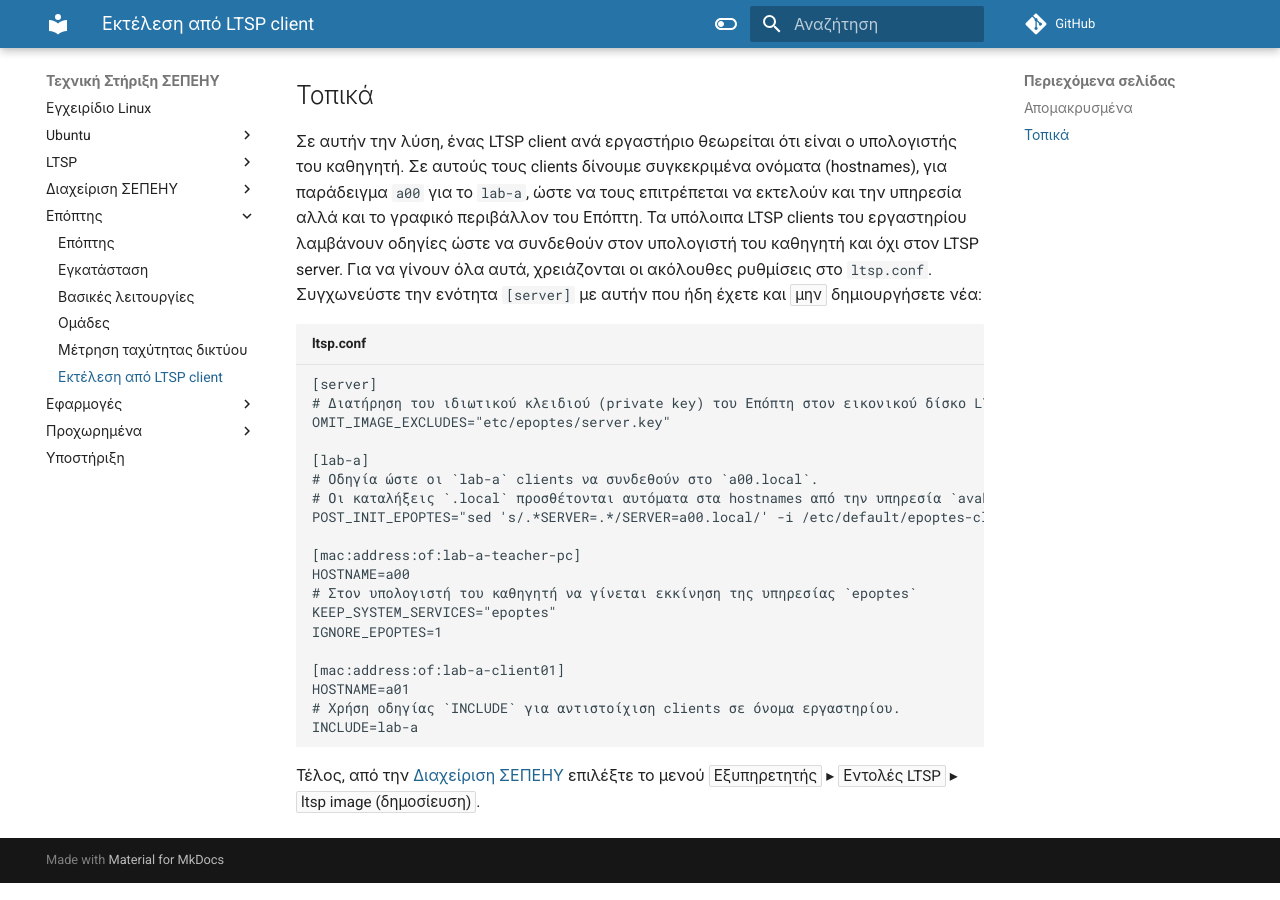
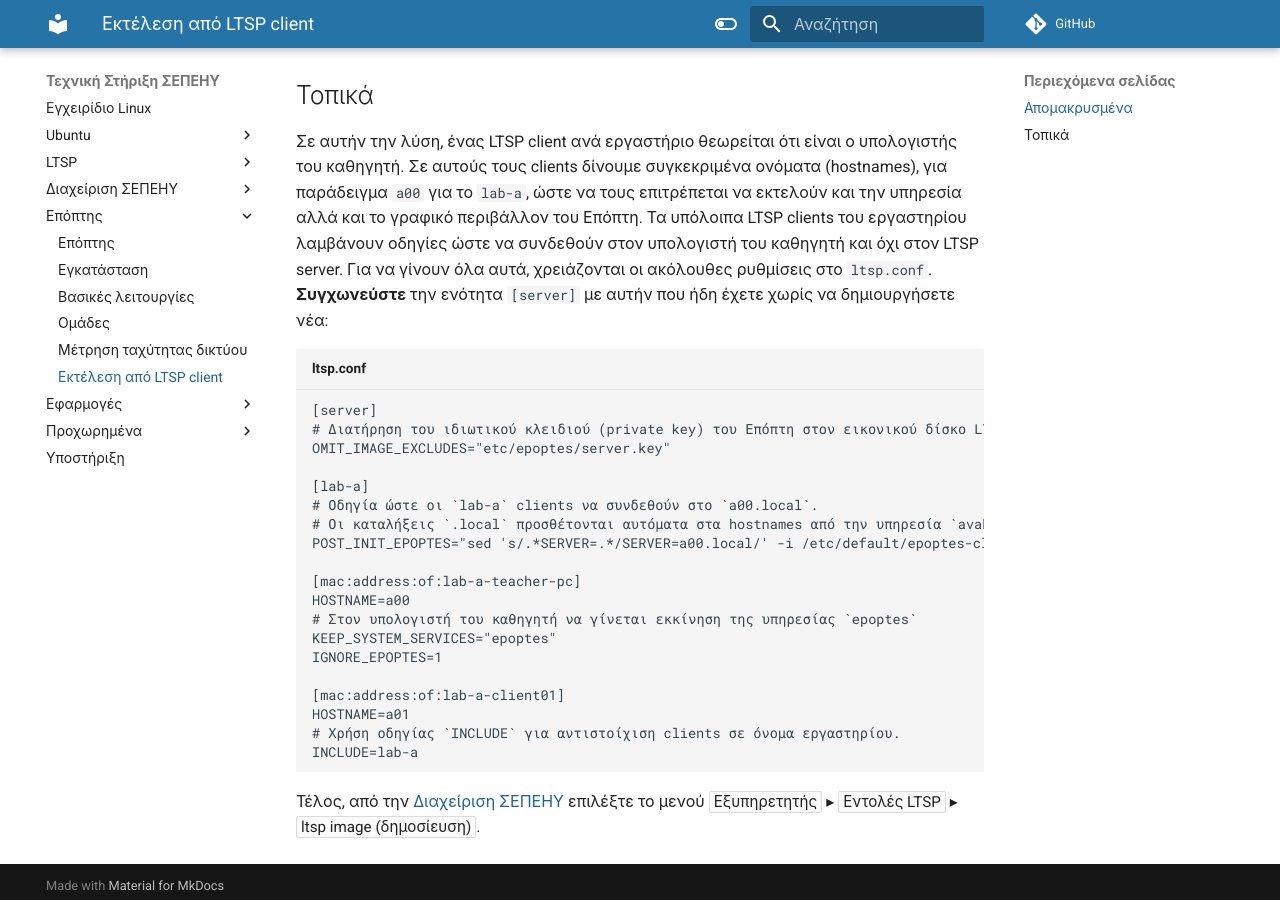
Before and after one commit to siahos/el.ltsp.org, an MkDocs documentation site: the page built from docs/epoptes/on-ltsp-client.md, in a window 1280 px wide and 900 px high, scrolled down 1304 px. Built offline with MkDocs 1.6.1 and Material for MkDocs 9.7.7, drawn with Linux system fonts in a browser that asks for light colours; comment, search, counter and statistics services are not loaded.

Commit message:
Update on-ltsp-client

````diff
--- a/docs/epoptes/on-ltsp-client.md
+++ b/docs/epoptes/on-ltsp-client.md
@@ -55,8 +55,8 @@ REMOTEAPPS="epoptes"
 εκτελούν και την υπηρεσία αλλά και το γραφικό περιβάλλον του Επόπτη. Τα
 υπόλοιπα LTSP clients του εργαστηρίου λαμβάνουν οδηγίες ώστε να συνδεθούν στον
 υπολογιστή του καθηγητή και όχι στον LTSP server. Για να γίνουν όλα αυτά,
-χρειάζονται οι ακόλουθες ρυθμίσεις στο `ltsp.conf`. Συγχωνεύστε την ενότητα
-`[server]` με αυτήν που ήδη έχετε και ***μην*** δημιουργήσετε νέα:
+χρειάζονται οι ακόλουθες ρυθμίσεις στο `ltsp.conf`. **Συγχωνεύστε** την ενότητα
+`[server]` με αυτήν που ήδη έχετε χωρίς να δημιουργήσετε νέα:
 
 ```text title="ltsp.conf"
 [server]
````
